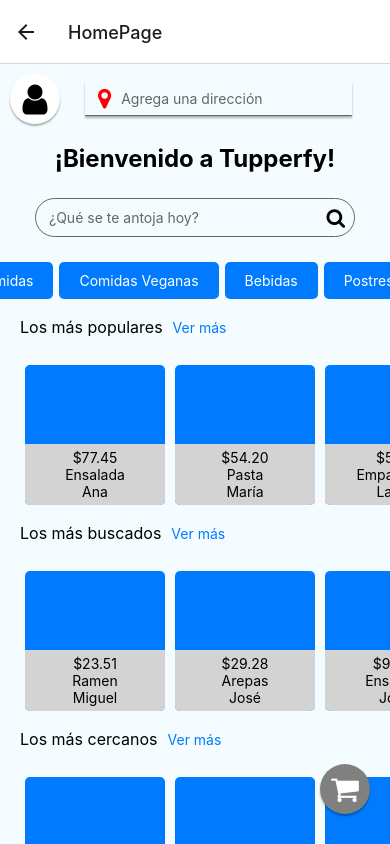
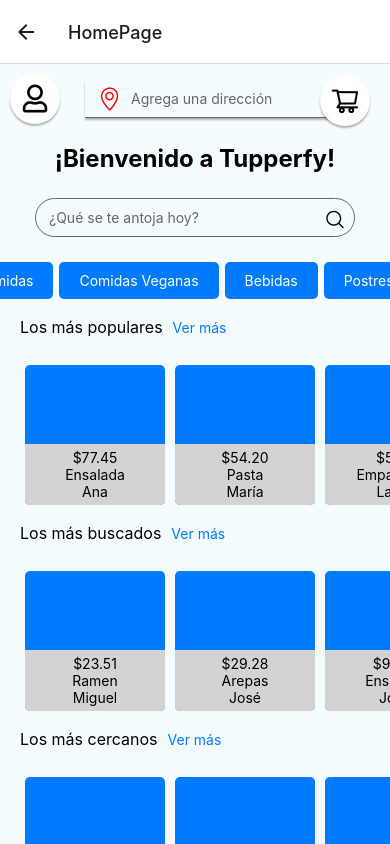
Before and after one commit to Beltry201/tupperfy_app, a React Native app: screen /HomePage in a window 390 px wide. Built offline with nearby package versions, Linux system fonts and the light colour scheme.

Commit message:
Mejora de diseño con iconos

```diff
--- a/package.json
+++ b/package.json
@@ -25,7 +25,10 @@
     "react-native-bouncy-checkbox": "^4.0.1",
     "react-native-date-picker": "^5.0.2",
     "react-native-datepicker": "^1.7.2",
-    "react-native-safe-area-context": "^4.10.1",
+    "react-native-gesture-handler": "^2.16.2",
+    "react-native-google-places-autocomplete": "^2.5.6",
+    "react-native-reanimated": "^3.12.0",
+    "react-native-safe-area-context": "^4.10.4",
     "react-native-screens": "^3.31.1",
     "react-native-vector-icons": "^10.1.0"
   },
--- a/src/views/home/HomePage.tsx
+++ b/src/screens/HomePage.tsx
@@ -1,6 +1,9 @@
 import { useState, useRef } from 'react';
 import { View, Text, TouchableOpacity, StyleSheet, ScrollView, TextInput} from 'react-native';
-import Icon from 'react-native-vector-icons/FontAwesome';
+import AntDesignIcon from 'react-native-vector-icons/AntDesign';
+import SimpleLineIcon from 'react-native-vector-icons/SimpleLineIcons';
+import FontAwesome5Icon from 'react-native-vector-icons/FontAwesome5';
+
 
 // Generar datos aleatorios
 const generateRandomItems = (numItems: number, categoryId: string) => {
@@ -67,13 +70,13 @@
             style={styles.profileButton}
             onPress={() => navigation.navigate('UserProfile')}>
             <Text>
-              <Icon name="user" size={35} color="black" />
+              <FontAwesome5Icon name="user" size={28} color="black" />
             </Text>
           </TouchableOpacity>
           <View style={styles.addressSearchContainer}>
             <View style={styles.addressSearchBox}>
               <TouchableOpacity style={styles.addressSearchIconWrapper} onPress={() => console.log('Location icon pressed')}>
-                <Icon name="map-marker" size={23} color="red" />
+                <SimpleLineIcon name="location-pin" size={23} color="red" />
               </TouchableOpacity>
               <TextInput
                 ref={searchInputRef}
@@ -96,7 +99,7 @@
             <TouchableOpacity
               style={styles.searchIconWrapper}
               onPress={handleSearchIconPress}>
-              <Icon name="search" size={20} color="black" />
+              <AntDesignIcon name="search1" size={20} color="black" />
             </TouchableOpacity>
           </View>
         </View>
@@ -219,12 +222,8 @@
           ))}
         </ScrollView>
       </ScrollView>
-      <TouchableOpacity
-        style={styles.floatingCartButton}
-        onPress={() => navigation.navigate('CartView')}>
-        <Text>
-          <Icon name="shopping-cart" size={30} color="white" />
-        </Text>
+      <TouchableOpacity style={styles.cartButton} onPress={() => navigation.navigate('CartView')}>
+        <AntDesignIcon name="shoppingcart" size={30} color="black" />
       </TouchableOpacity>
       </View>
   );
@@ -388,14 +387,14 @@
     fontSize: 14, // Tamaño del texto
     textAlign: 'center',
 },
-  floatingCartButton: {
+cartButton: {
   position: 'absolute',
-    bottom: 30,
+  top: 12,
   right: 20,
   width: 50,
   height: 50,
   borderRadius: 30,
-    backgroundColor: 'gray',
+  backgroundColor: 'white',
   justifyContent: 'center',
   alignItems: 'center',
   elevation: 5,
--- a/src/views/authentication/CreateAccount.tsx
+++ b/src/views/authentication/CreateAccount.tsx
@@ -90,12 +90,20 @@
         </View>
         <View style={styles.inputContainer}>
           <Text style={styles.label}>Fecha de Nacimiento *</Text>
+          <View style={styles.dateInputContainer}>
             <TouchableOpacity
-            style={styles.input}
+              style={styles.dateIcon}
               onPress={() => setOpen(true)}
             >
               <Icon name="calendar" size={20} color="#003f5c" />
             </TouchableOpacity>
+            <TouchableOpacity
+              style={styles.dateTextContainer}
+              onPress={() => setOpen(true)}
+            >
+              <Text style={styles.dateText}>{formatDate(dateOfBirth)}</Text>
+            </TouchableOpacity>
+          </View>
           <DatePicker
             modal
             open={open}
@@ -229,6 +237,20 @@
     fontSize: 16,
     color: '#aaa', // Placeholder text color (grey)
     },
+    dateInputContainer: {
+    flexDirection: 'row',
+    alignItems: 'center',
+    },
+    dateIcon: {
+    marginRight: 10,
+    },
+    dateTextContainer: {
+    flex: 1,
+    },
+    dateText: {
+    fontSize: 16,
+    color: '#000',
+    },
 });
 
 export default CreateAccountView;
```
Also changed, not shown: src/navigation/Navigation.tsx (+3 -4 lines), src/views/orders/DishDetails.tsx (renamed from src/views/home/DishDetails.tsx), 4 other files (tests, documents, lock files or other folders). Lines whose indentation alone changed are shown as unchanged.
